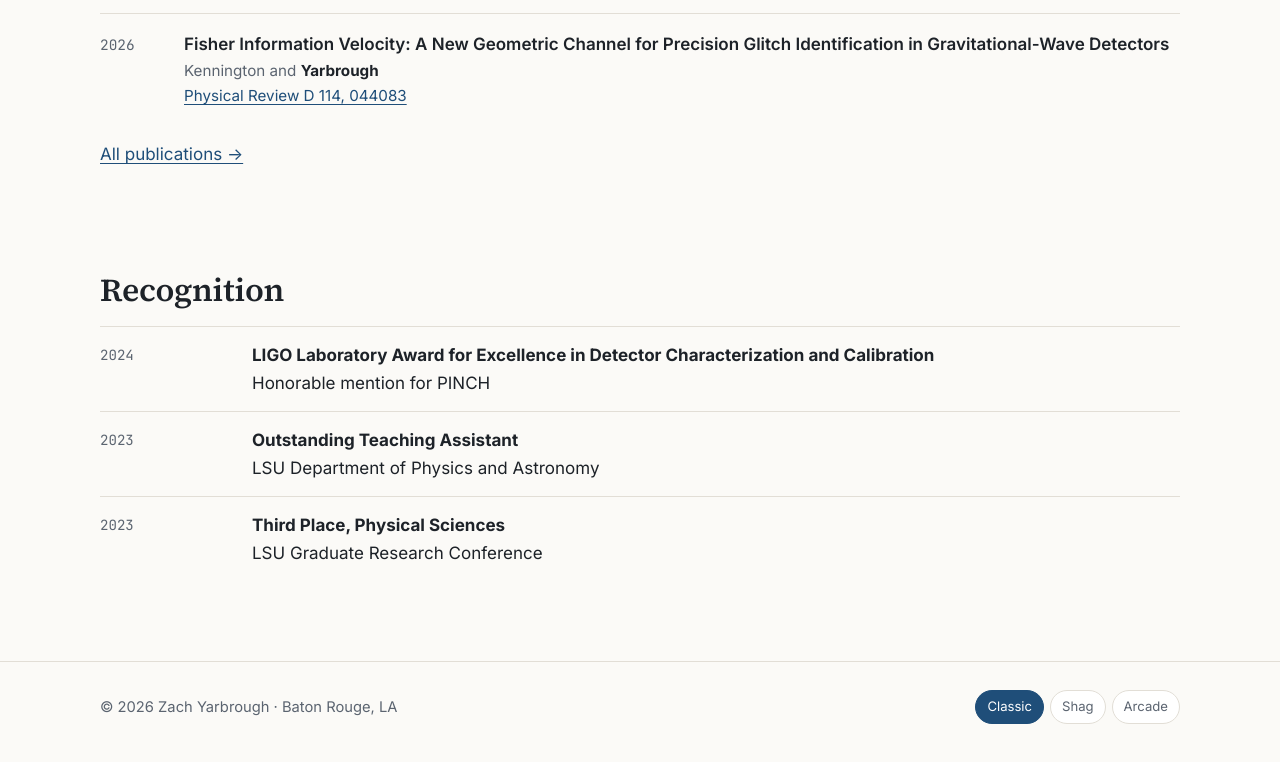
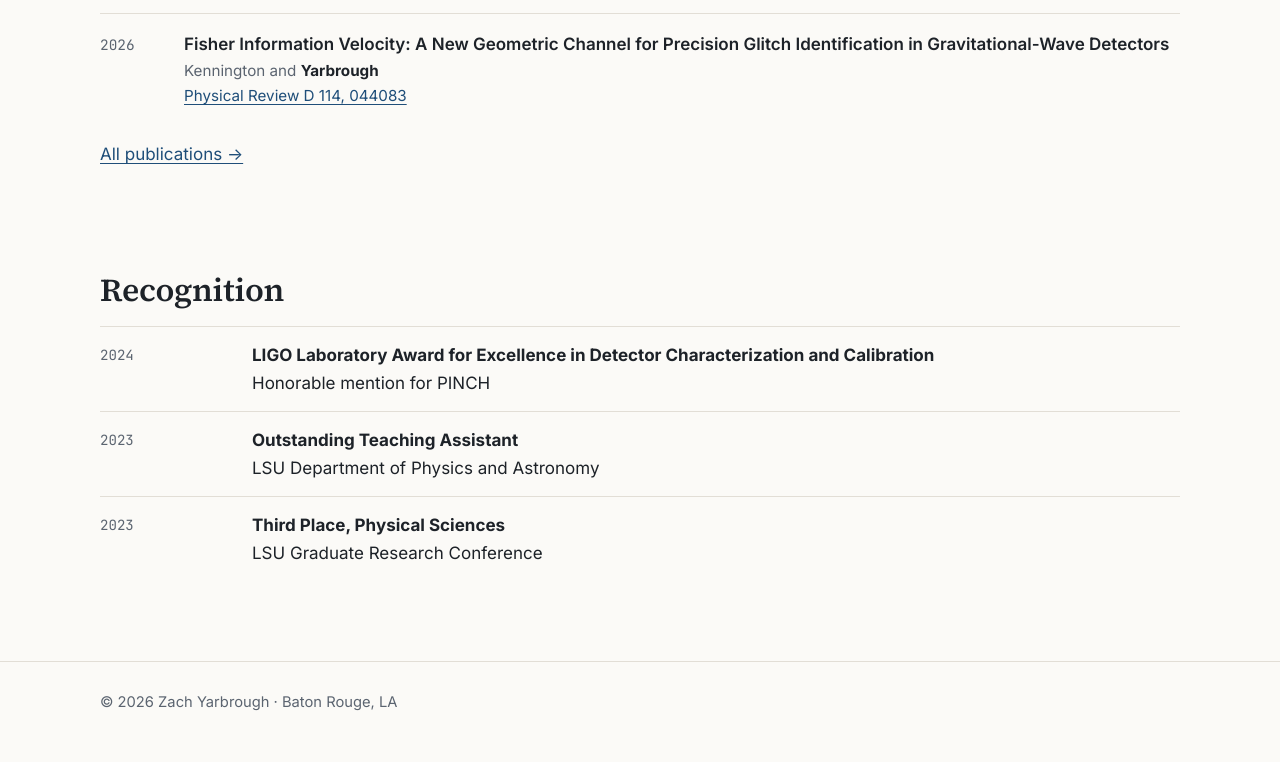
Before and after one commit to yarbrough-zach/website, a plain HTML site: page index.html in a window 1280 px wide. Shown: the part 1730-2492 px from the top of the page. Drawn offline with Linux system fonts and the light colour scheme.

Commit message:
remove the theme switcher buttons from the footer and stop loading the unused theme fonts

```diff
--- a/assets/js/site.js
+++ b/assets/js/site.js
@@ -1,25 +1,4 @@
-// Theme switcher. The theme is applied early by the inline snippet in <head>
-// (to avoid a flash); this file wires up the footer buttons.
 (function () {
-  var KEY = "zy-theme";
-  var root = document.documentElement;
-
-  function current() { return root.getAttribute("data-theme") || "classic"; }
-
-  function apply(theme) {
-    if (theme === "classic") root.removeAttribute("data-theme");
-    else root.setAttribute("data-theme", theme);
-    try { localStorage.setItem(KEY, theme); } catch (e) { /* storage unavailable */ }
-    document.querySelectorAll(".theme-switch button").forEach(function (b) {
-      b.setAttribute("aria-pressed", String(b.dataset.theme === theme));
-    });
-  }
-
-  document.querySelectorAll(".theme-switch button").forEach(function (b) {
-    b.addEventListener("click", function () { apply(b.dataset.theme); });
-  });
-  apply(current());
-
   // Assemble the email address at runtime so simple scrapers don't harvest it.
   document.querySelectorAll("[data-email]").forEach(function (a) {
     var addr = a.dataset.user + "@" + a.dataset.domain;
--- a/index.html
+++ b/index.html
@@ -12,9 +12,8 @@
   <meta property="og:url" content="https://zachyarbrough.com/">
   <link rel="preconnect" href="https://fonts.googleapis.com">
   <link rel="preconnect" href="https://fonts.gstatic.com" crossorigin>
-  <link rel="stylesheet" href="https://fonts.googleapis.com/css2?family=Inter:wght@400;500;600;700&family=JetBrains+Mono:wght@400;500&family=Source+Serif+4:opsz,wght@8..60,500;8..60,600;8..60,700&family=Fraunces:ital,opsz,wght@0,9..144,400..900;1,9..144,400..900&family=Work+Sans:wght@400;500;600&family=Press+Start+2P&family=VT323&display=swap">
+  <link rel="stylesheet" href="https://fonts.googleapis.com/css2?family=Inter:wght@400;500;600;700&family=JetBrains+Mono:wght@400;500&family=Source+Serif+4:opsz,wght@8..60,500;8..60,600;8..60,700&display=swap">
   <link rel="stylesheet" href="assets/css/site.css">
-  <script>try{var t=localStorage.getItem("zy-theme");if(t&&t!=="classic")document.documentElement.setAttribute("data-theme",t)}catch(e){}</script>
   <script type="application/ld+json">
   {
     "@context": "https://schema.org",
@@ -147,12 +146,7 @@
 
 <footer class="site-footer">
   <div class="wrap">
-    <span>© <span id="year">2026</span> Zach Yarbrough · Baton Rouge, LA <span class="insert-coin">· INSERT COIN</span></span>
-    <div class="theme-switch" role="group" aria-label="Theme">
-      <button type="button" data-theme="classic">Classic</button>
-      <button type="button" data-theme="shag">Shag</button>
-      <button type="button" data-theme="arcade">Arcade</button>
-    </div>
+    <span>© <span id="year">2026</span> Zach Yarbrough · Baton Rouge, LA</span>
   </div>
 </footer>
 <script src="assets/js/site.js"></script>
```
Also changed, not shown: outreach.html (+2 -8 lines), publications.html (+2 -8 lines), research.html (+2 -8 lines), visualizations.html (+2 -8 lines).
